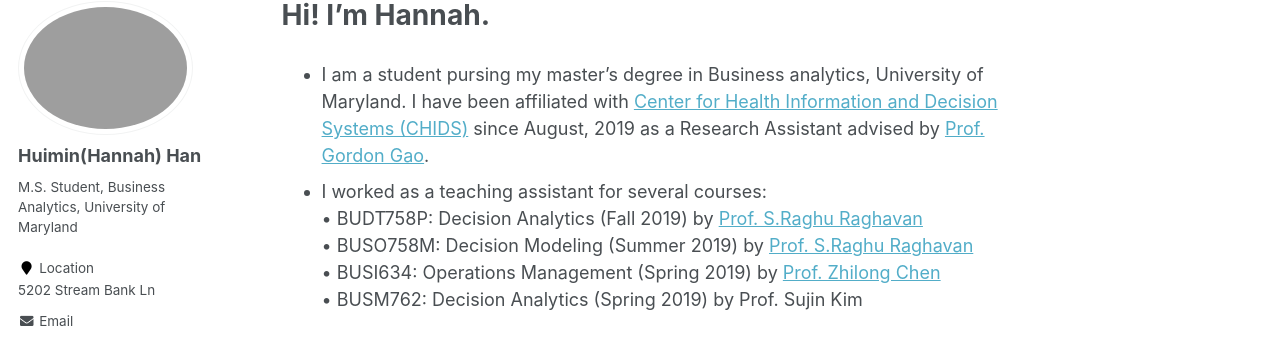
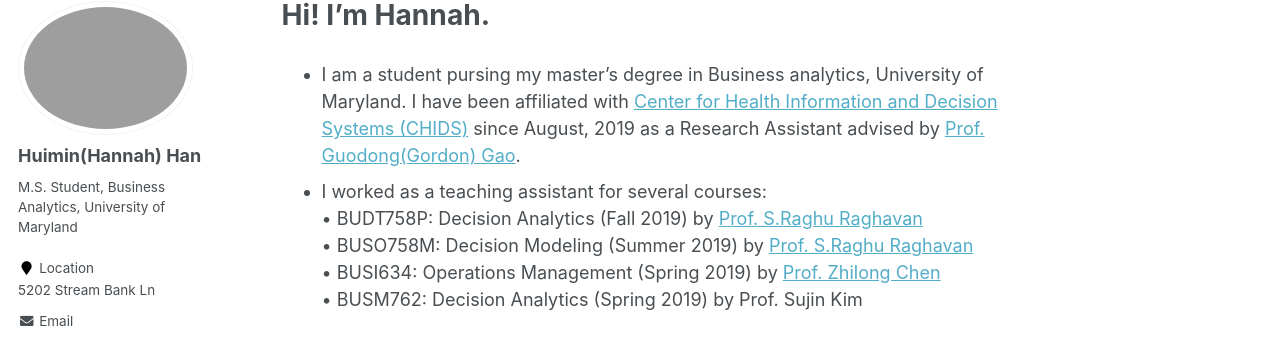
Before and after one commit to HannahHan3/HannahHan3.github.io, a Jekyll site: the page built from _pages/about.md, in a window 1280 px wide and 991 px high. Shown: the part 117-455 px from the top of the window. Built offline with Jekyll 4.4.1, drawn with Linux system fonts in a browser that asks for light colours.

Commit message:
Update about.md

```diff
--- a/_pages/about.md
+++ b/_pages/about.md
@@ -9,7 +9,7 @@
 ---
 
 
-* I am a student pursing my master's degree in Business analytics, University of Maryland. I have been affiliated with [Center for Health Information and Decision Systems (CHIDS)](https://www.rhsmith.umd.edu/centers-excellence/center-health-information-decision-systems) since August, 2019 as a Research Assistant advised by [Prof. Gordon Gao](http://scholar.rhsmith.umd.edu/ggao).
+* I am a student pursing my master's degree in Business analytics, University of Maryland. I have been affiliated with [Center for Health Information and Decision Systems (CHIDS)](https://www.rhsmith.umd.edu/centers-excellence/center-health-information-decision-systems) since August, 2019 as a Research Assistant advised by [Prof. Guodong(Gordon) Gao](http://scholar.rhsmith.umd.edu/ggao).
 * I worked as a teaching assistant for several courses: <br />
 •	BUDT758P: Decision Analytics  (Fall 2019) by [Prof. S.Raghu Raghavan](http://terpconnect.umd.edu/~raghavan/)<br />
 •	BUSO758M: Decision Modeling  (Summer 2019) by [Prof. S.Raghu Raghavan](http://terpconnect.umd.edu/~raghavan/)<br />
```
